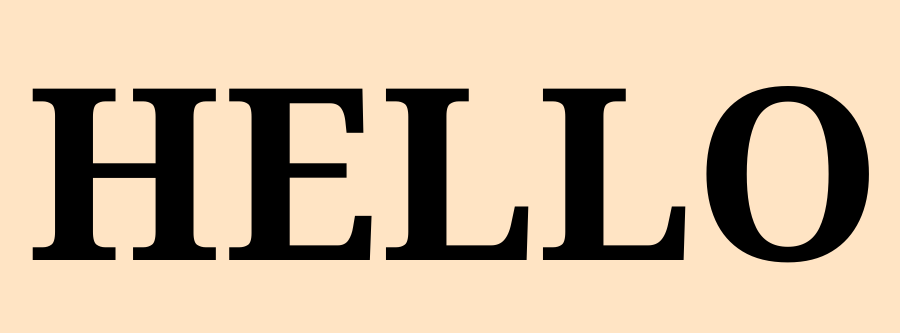
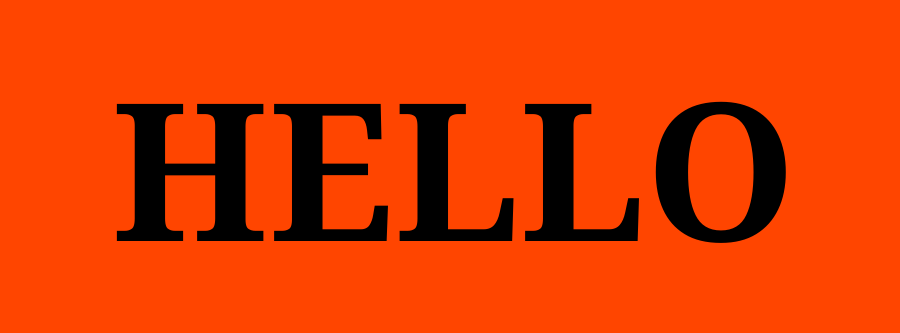
Before and after one commit to NickWable/GitDemo, a plain HTML site: page index.html in a window 1280 px wide. Shown: the part 242-575 px from the top of the page, without its empty margins (186-1086 px from the left). Drawn offline with Linux system fonts and the light colour scheme.

Commit message:
causing-problems

```diff
--- a/app.css
+++ b/app.css
@@ -3,11 +3,11 @@ body {
 justify-content: center;
 align-items: center;
 height: 100vh;
-background-color: bisque;
+background-color: orangered;
 }
 
 h1 {
-    font-size: 15rem;
+    font-size: 12rem;
     font-family: Cambria, Cochin, Georgia, Times, 'Times New Roman', serif;
 }
 
```
